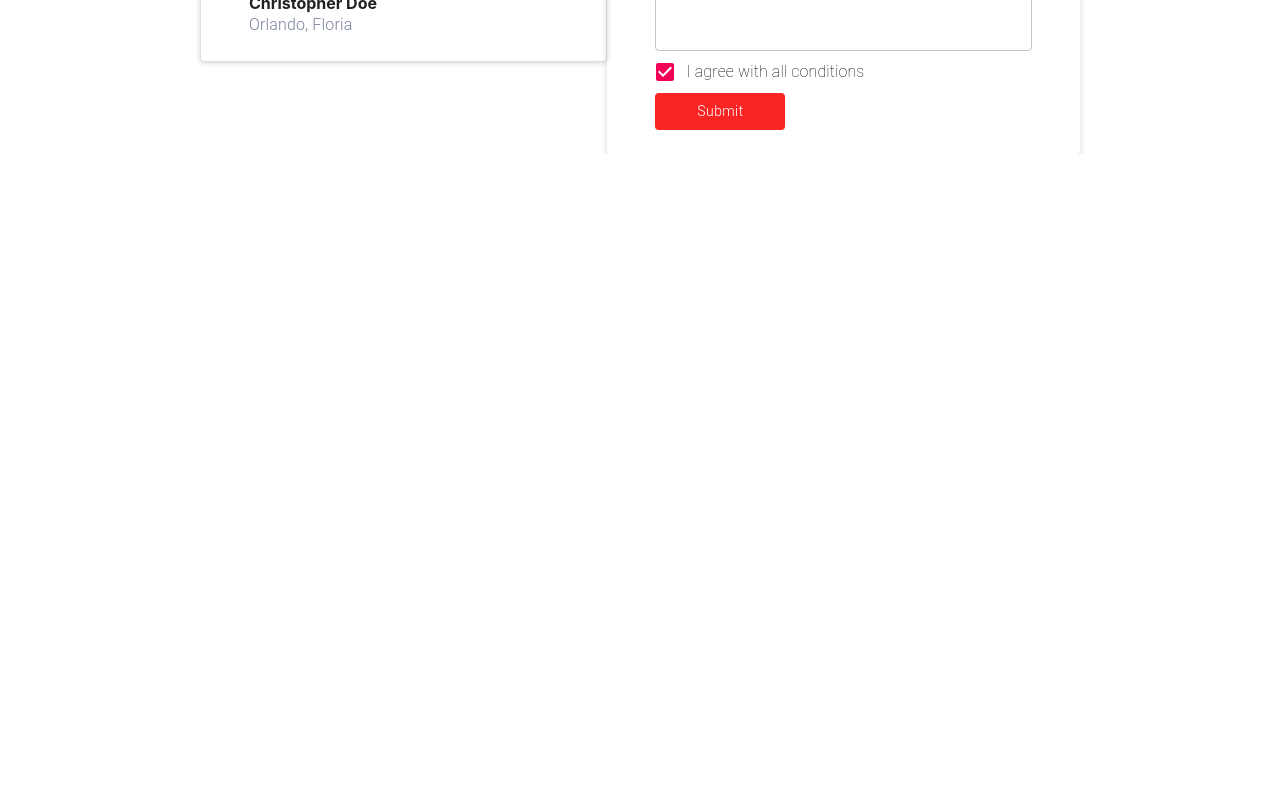
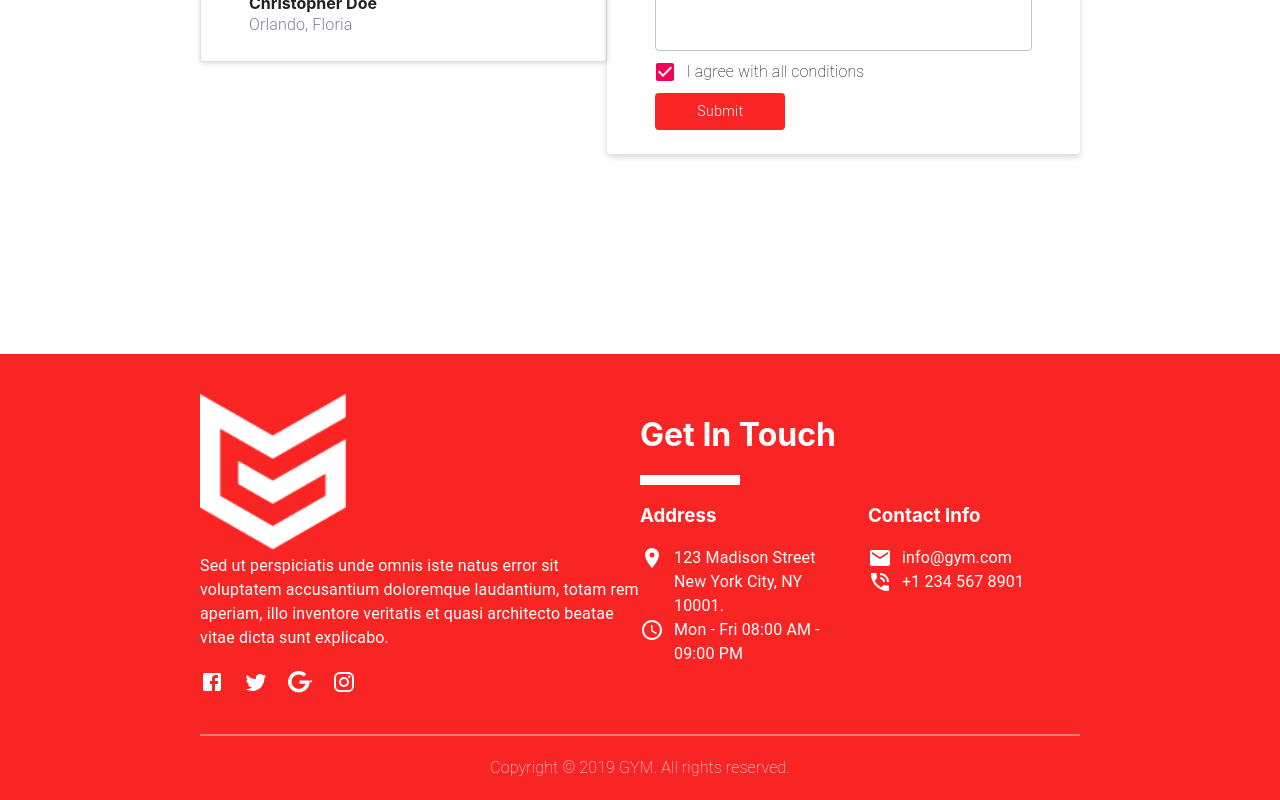
Before and after one commit to Print-ABC/istox-demo-webpage, a Next.js app: page / in a window 1280 px wide. Shown: the part 5087-5887 px from the top of the page. Before the commit the page ends 5241 px from the top, so only its background shows below. Built offline with nearby package versions, Linux system fonts and the light colour scheme.

Commit message:
Add footer section

```diff
--- a/pages/components/Navbar.tsx
+++ b/pages/components/Navbar.tsx
@@ -95,7 +95,7 @@ const Navbar: React.FC = (props) => {
   return (
     <Box className={classes.root}>
       <Box className={classes.logoBox}>
-        <img src="logo.png" alt="power logo" />
+        <img src="logo.png" alt="logo" />
         <h1 style={{ marginLeft: 20 }}>POWER</h1>
       </Box>
       <Box className={classes.navbar}>
--- a/pages/index.tsx
+++ b/pages/index.tsx
@@ -1,24 +1,75 @@
 import Head from "next/head";
 import makeStyles from "@material-ui/core/styles/makeStyles";
-import Layout from "./components/Layout";
+import { Box, Icon, Divider, Typography, Grid } from "@material-ui/core";
+import FacebookIcon from "@material-ui/icons/Facebook";
+import TwitterIcon from "@material-ui/icons/Twitter";
+import InstagramIcon from "@material-ui/icons/Instagram";
+import RoomIcon from "@material-ui/icons/Room";
+import ScheduleIcon from "@material-ui/icons/Schedule";
+import EmailIcon from "@material-ui/icons/Email";
+import PhoneInTalkIcon from "@material-ui/icons/PhoneInTalk";
 import Navbar from "./components/Navbar";
 import Top from "./Top";
 import About from "./About";
-import Class from "./Class"
-import Trainers from "./Trainers"
-import Pricing from "./Pricing"
-import Contact from "./Contact"
+import Class from "./Class";
+import Trainers from "./Trainers";
+import Pricing from "./Pricing";
+import Contact from "./Contact";
 
 const useStyles = makeStyles((theme) => ({
   root: {
     margin: theme.spacing(6, 0, 0),
     "& > .MuiBox-root": {
       padding: theme.spacing(0, 20),
-      [theme.breakpoints.up("lg")]:{
+      [theme.breakpoints.up("lg")]: {
         padding: "0px 200px",
       },
     },
   },
+  footer: {
+    backgroundColor: "#F92524",
+    color: theme.palette.common.white,
+    marginTop: 200,
+    "& > .MuiBox-root": {
+      padding: theme.spacing(0, 20),
+      [theme.breakpoints.up("lg")]: {
+        padding: "0px 200px",
+      },
+      "& > .MuiDivider-root": {
+        border: "1px solid #FFFFFF",
+        opacity: 0.4,
+      },
+    },
+  },
+  footerContent: {
+    display: "flex",
+    justifyContent: "space-between",
+    "& > .MuiBox-root": {
+      width: 500,
+      margin: theme.spacing(5, 0)
+    }
+  },
+  smIcons: {
+    display: "flex",
+    marginTop: 20,
+    "& > *": {
+      marginRight: 20,
+    },
+  },
+  divider: {
+    width: 100,
+    border: "5px solid #FFFFFF",
+    opacity: 1,
+  },
+  contactDetails: {
+    "& > .MuiGrid-item > .MuiBox-root": {
+      display: "flex",
+      alignItems: "flex-start",
+      "& > .MuiSvgIcon-root": {
+        marginRight: 10
+      }
+    }
+  }
 }));
 
 export default function Home() {
@@ -37,6 +88,67 @@ export default function Home() {
         <Pricing />
         <Contact />
       </main>
+      <footer className={classes.footer}>
+        <Box>
+          <Box className={classes.footerContent}>
+            <Box>
+              <img src="logo-white.png" alt="logo - white"/>
+              <Typography>
+                Sed ut perspiciatis unde omnis iste natus error sit voluptatem
+                accusantium doloremque laudantium, totam rem aperiam, illo
+                inventore veritatis et quasi architecto beatae vitae dicta sunt
+                explicabo.
+              </Typography>
+              <Box className={classes.smIcons}>
+                <FacebookIcon />
+                <TwitterIcon />
+                <Icon>
+                  <img src="google-plus-white.png" alt="google plus icon - white" />
+                </Icon>
+                <InstagramIcon />
+              </Box>
+            </Box>
+            <Box>
+              <h1>Get In Touch</h1>
+              <Divider className={classes.divider} />
+              <Grid container spacing={2} className={classes.contactDetails}>
+                <Grid item xs={12} md={6}>
+                  <h3>Address</h3>
+                  <Box>
+                    <RoomIcon />
+                    <Typography>123 Madison Street New York City, NY 10001.</Typography>
+                  </Box>
+                  <Box>
+                    <ScheduleIcon />
+                    <Typography>Mon - Fri 08:00 AM - 09:00 PM</Typography>
+                  </Box>
+                </Grid>
+                <Grid item xs={12} md={6}>
+                  <h3>Contact Info</h3>
+                  <Box>
+                    <EmailIcon />
+                    <Typography>info@gym.com</Typography>
+                  </Box>
+                  <Box>
+                    <PhoneInTalkIcon />
+                    <Typography>+1 234 567 8901</Typography>
+                  </Box>
+                </Grid>
+              </Grid>
+            </Box>
+          </Box>
+          <Divider />
+          <Typography
+            style={{
+              fontWeight: 200,
+              textAlign: "center",
+              padding: "20px 0px",
+            }}
+          >
+            Copyright &copy; 2019 GYM. All rights reserved.
+          </Typography>
+        </Box>
+      </footer>
     </div>
   );
 }
```
Also changed, not shown: pages/components/Layout.tsx (deleted, +0 -24 lines), public/google-plus-white.png (added), public/logo-white.png (added).
